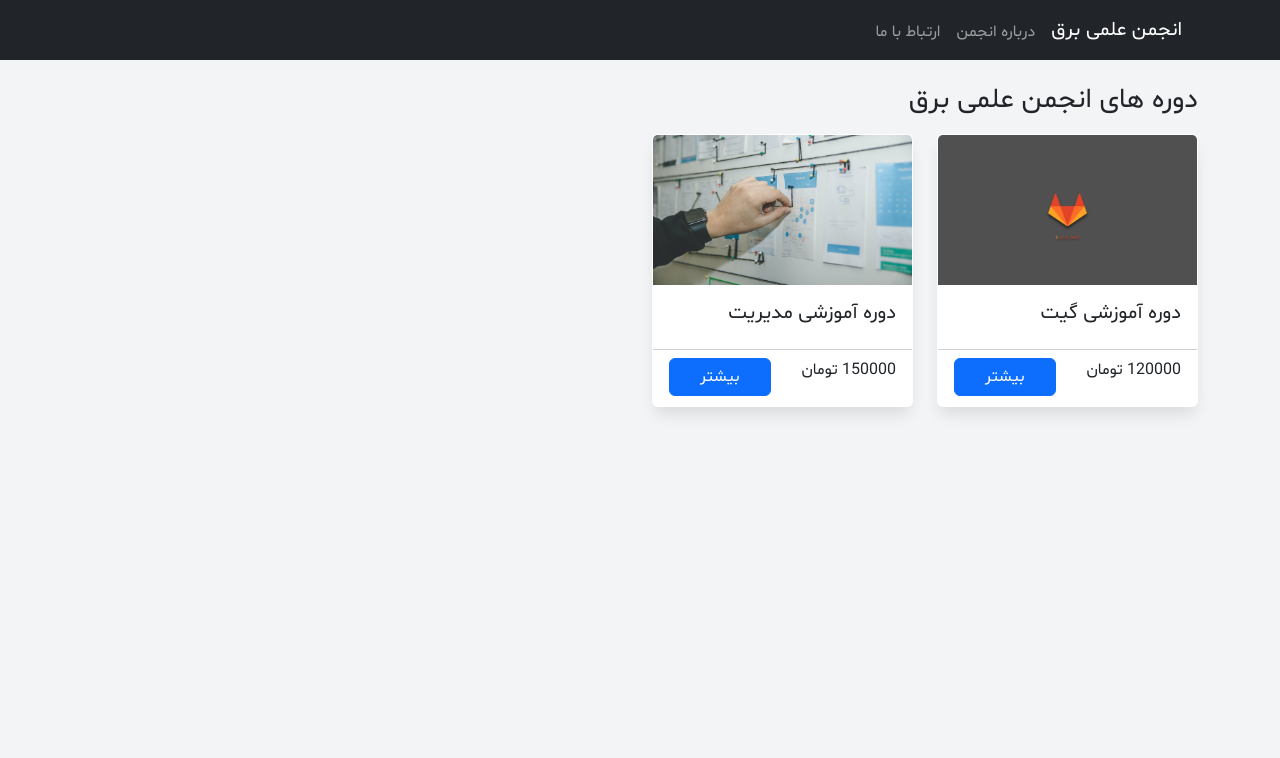
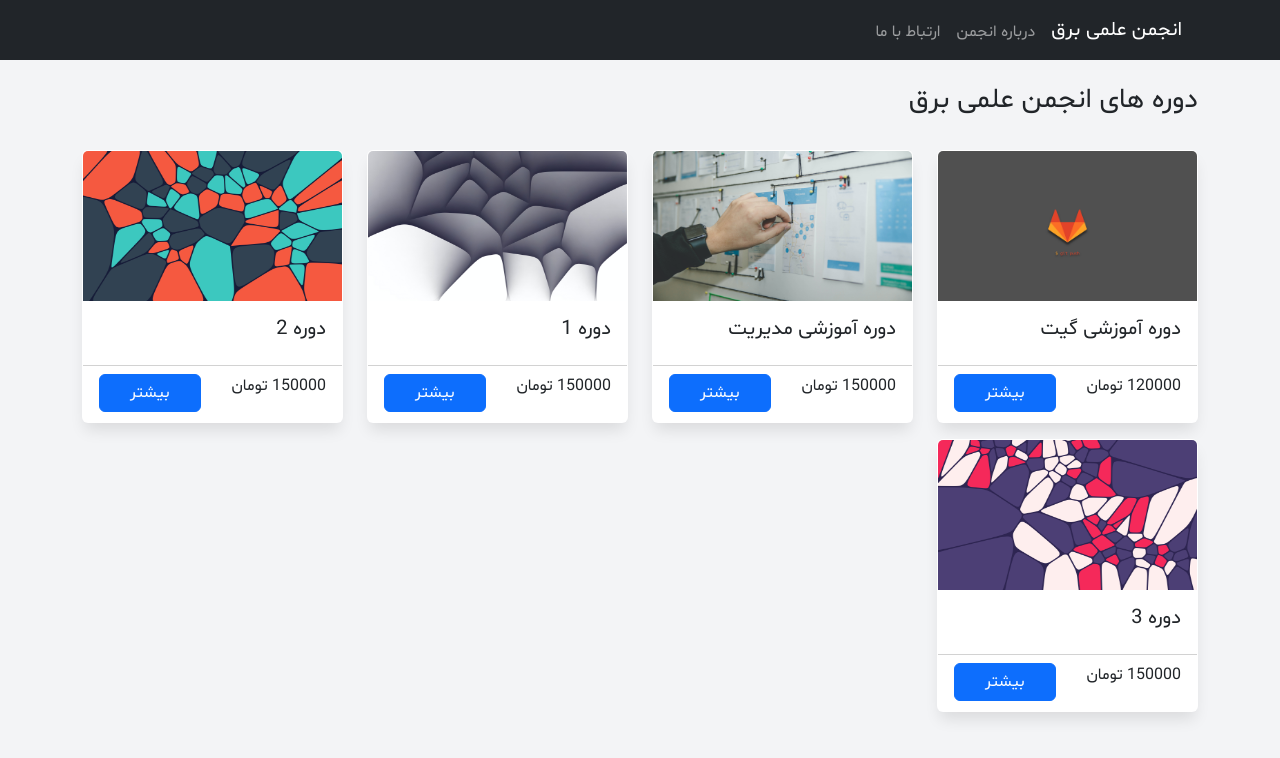
Before and after one commit to hourglass2020/association-client, a React (Vite) app: page /courses in a window 1280 px wide. Shown: the top 758 px of the page. Built offline with nearby package versions, Linux system fonts and the light colour scheme.

Commit message:
Add more course & Edit course card top margin

```diff
--- a/src/pages/courses/CourseCard.jsx
+++ b/src/pages/courses/CourseCard.jsx
@@ -9,7 +9,7 @@ export default function CourseCard({title, image, price, link}) {
     }
 
     return (
-        <Card className={"card-box mt-3 mt-lg-0"}>
+        <Card className={"card-box mt-3 mt-lg-3"}>
             <Card.Img height={150} variant={"top"} src={image} alt={title}/>
             <Card.Body>
                 <Card.Title>{title}</Card.Title>
--- a/src/pages/courses/Courses.jsx
+++ b/src/pages/courses/Courses.jsx
@@ -1,9 +1,13 @@
 import {Helmet} from "react-helmet-async";
 import {Col, Row, Container} from "react-bootstrap";
 
+import CourseCard from "./CourseCard.jsx";
+
 import GitImage from "../../assets/images/pic4.png"
 import ManageImage from "../../assets/images/pic5.jpg"
-import CourseCard from "./CourseCard.jsx";
+import Image1 from "../../assets/images/pic1.jpg"
+import Image2 from "../../assets/images/pic2.jpg"
+import Image3 from "../../assets/images/pic3.jpg"
 
 const courseData = [
     {
@@ -16,6 +20,21 @@ const courseData = [
         image: ManageImage,
         price: 150000,
         link: "/courses/management"
+    }, {
+        title: "دوره 1",
+        image: Image1,
+        price: 150000,
+        link: "/courses/course1"
+    }, {
+        title: "دوره 2",
+        image: Image2,
+        price: 150000,
+        link: "/courses/course2"
+    }, {
+        title: "دوره 3",
+        image: Image3,
+        price: 150000,
+        link: "/courses/course3"
     },
 ]
 
```
Also changed, not shown: 1 other file (tests, documents, lock files or other folders).
